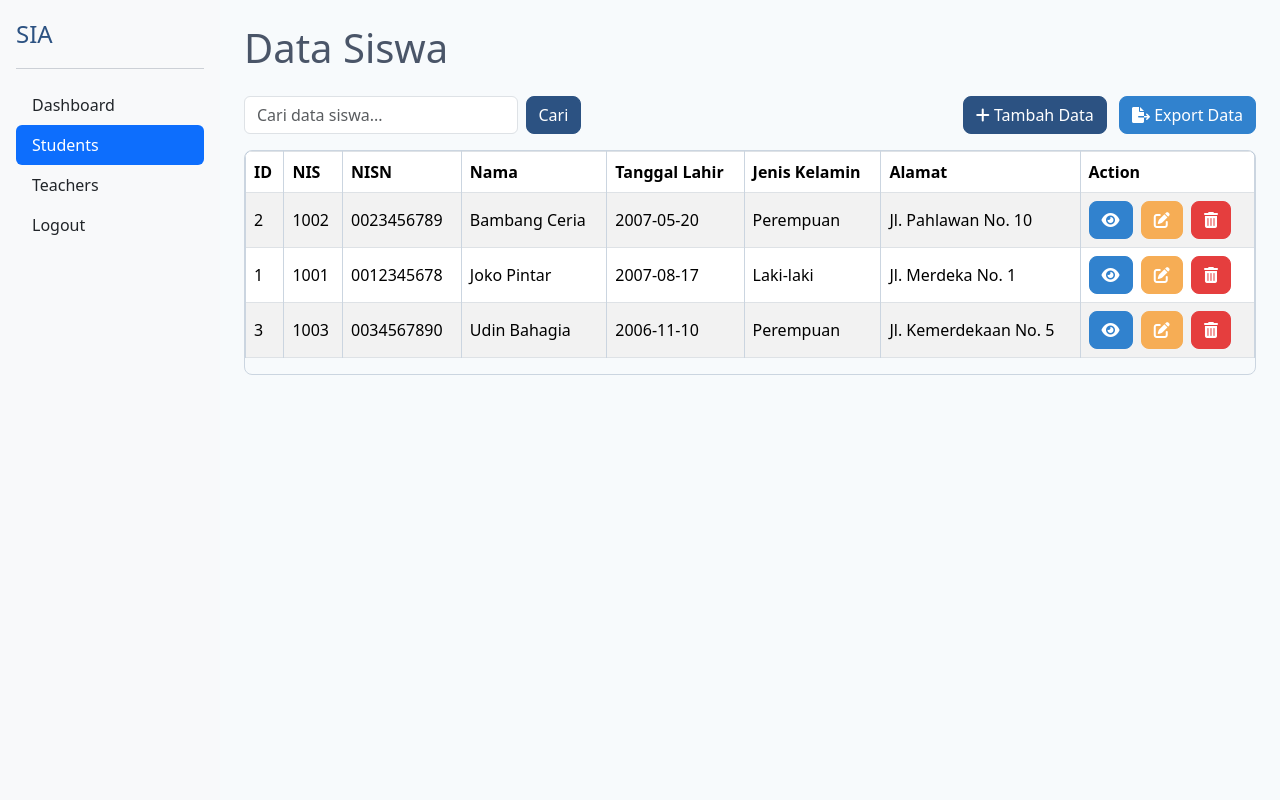
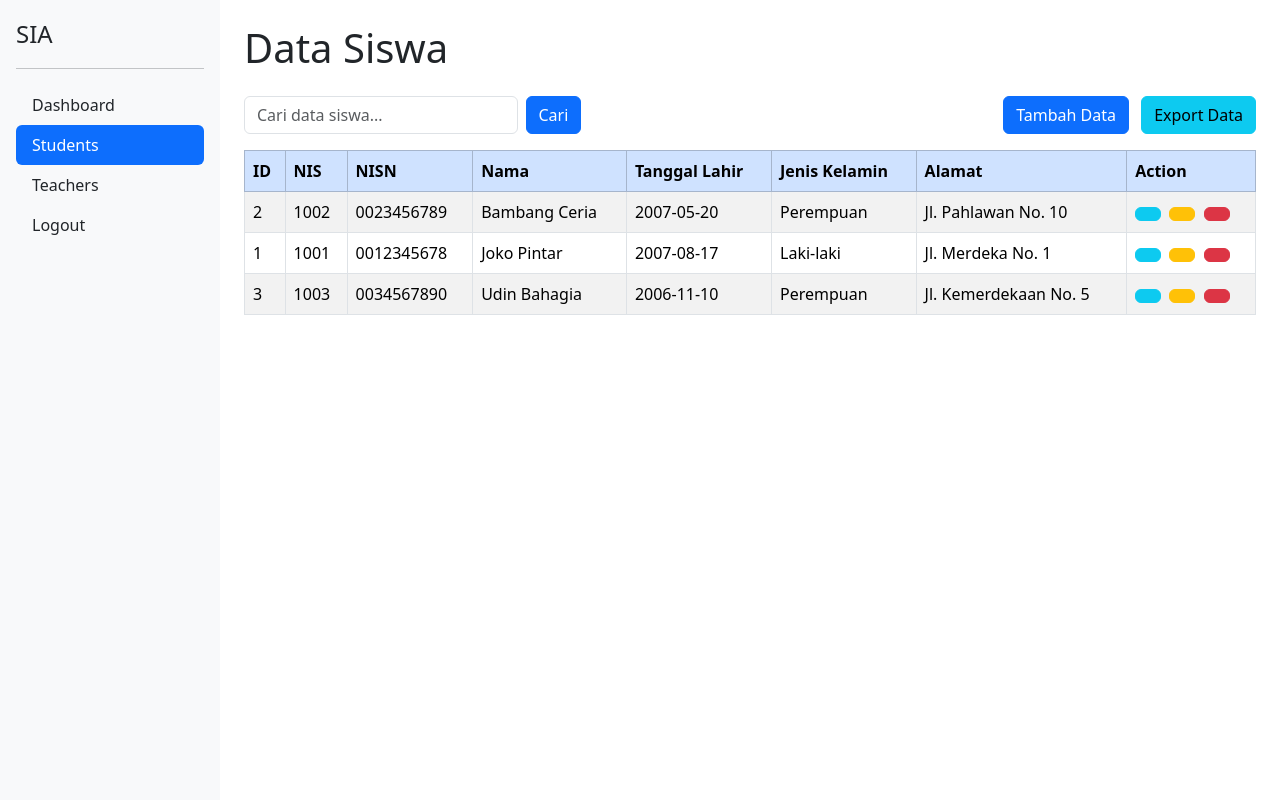
Before and after one commit to sheila-jvn/sia-php, a PHP site: page /sia-project/students.php in a window 1280 px wide. Run offline with PHP 8.4, Linux system fonts and the light colour scheme; data comes from the database, SQL or seed files in the repository.

Commit message:
Refactor students.php: remove custom styles, use Bootstrap classes and icons only

```diff
--- a/pages/students.php
+++ b/pages/students.php
@@ -26,113 +26,6 @@ $students = $stmt->fetchAll();
 
 ob_start();
 ?>
-<link rel="stylesheet" href="https://cdnjs.cloudflare.com/ajax/libs/font-awesome/6.0.0-beta3/css/all.min.css">
-<style>
-    :root {
-        --primary-blue: #2c5282;
-        --light-blue: #ebf8ff;
-        --text-color: #4a5568;
-        --border-color: #cbd5e0;
-        --bg-color: #f7fafc;
-    }
-    body {
-        background-color: var(--bg-color);
-        color: var(--text-color);
-    }
-
-    .card {
-        border-color: var(--border-color);
-    }
-
-    .btn-primary {
-        background-color: var(--primary-blue);
-        border-color: var(--primary-blue);
-        color: #fff;
-        border-radius: 0.5rem;
-        transition: background-color 0.3s ease, border-color 0.3s ease, transform 0.2s ease;
-    }
-
-    .btn-primary:hover {
-        background-color: #2a4365;
-        border-color: #2a4365;
-    }
-
-    .btn-info {
-        background-color: #3182ce;
-        border-color: #3182ce;
-        color: #fff;
-        border-radius: 0.5rem;
-        transition: background-color 0.3s ease, border-color 0.3s ease, transform 0.2s ease;
-    }
-
-    .btn-info:hover {
-        background-color: #2c5282;
-        border-color: #2c5282;
-    }
-
-    .btn-warning {
-        background-color: #f6ad55;
-        border-color: #f6ad55;
-        color: #fff;
-        border-radius: 0.5rem;
-        transition: background-color 0.3s ease, border-color 0.3s ease, transform 0.2s ease;
-    }
-
-    .btn-warning:hover {
-        background-color: #ed8936;
-        border-color: #ed8936;
-    }
-
-    .btn-danger {
-        background-color: #e53e3e;
-        border-color: #e53e3e;
-        color: #fff;
-        border-radius: 0.5rem;
-        transition: background-color 0.3s ease, border-color 0.3s ease, transform 0.2s ease;
-    }
-
-    .btn-danger:hover {
-        background-color: #c53030;
-        border-color: #c53030;
-    }
-
-    .form-control:focus {
-        border-color: var(--primary-blue);
-        box-shadow: 0 0 0 0.25rem rgba(44, 82, 130, 0.25);
-    }
-
-    .text-decoration-none {
-        color: var(--primary-blue) !important;
-    }
-
-    .text-decoration-none:hover {
-        text-decoration: underline !important;
-    }
-    .table-responsive {
-        border-radius: 0.5rem;
-        overflow: hidden;
-        border: 1px solid var(--border-color);
-    }
-
-    .table-bordered th,
-    .table-bordered td {
-        border-color: var(--border-color);
-    }
-
-    .table-striped tbody tr:nth-of-type(odd) {
-        background-color: var(--light-blue);
-    }
-
-    .table-hover tbody tr:hover {
-        background-color: rgba(44, 82, 130, 0.1);
-    }
-
-    .table-custom-dark-blue {
-        background-color: var(--primary-blue);
-        color: white;
-    }
-</style>
-
 <h1 class="mb-4">Data Siswa</h1>
 
 <div class="d-flex justify-content-between mb-3">
@@ -146,17 +39,14 @@ ob_start();
         </form>
     </div>
     <div>
-        <a href="<?= htmlspecialchars($urlPrefix) ?>/students/create" class="btn btn-primary me-2"> <i class="fas fa-plus"></i> Tambah Data
-        </a>
+<a href="<?= htmlspecialchars($urlPrefix) ?>/students/create" class="btn btn-primary me-2"> <i class="bi bi-plus"></i> Tambah Data</a>
          <a href="export_students.php<?= $searchQuery ? ('?search=' . urlencode($searchQuery)) : '' ?>" class="btn btn-info">
-            <i class="fas fa-file-export"></i> Export Data
-        </a>
-    </div>
+             <i class="bi bi-file-earmark-arrow-up"></i> Export Data</a>    </div>
 </div>
 
 <div class="table-responsive">
     <table class="table table-bordered table-striped table-hover align-middle">
-        <thead class="table-custom-dark-blue">
+        <thead class="table-primary">
             <tr>
                 <th>ID</th>
                 <th>NIS</th>
@@ -181,15 +71,14 @@ ob_start();
                         <td><?= htmlspecialchars($siswa['alamat']) ?></td>
                         <td>
 <a href="students-detail?id=<?= htmlspecialchars($siswa['id']) ?>" class="btn btn-info me-1" title="Detail">
-                                <i class="fas fa-eye"></i>
+                                 <i class="bi bi-eye"></i>
                              </a>
                              <a href="edit_student.php?id=<?= htmlspecialchars($siswa['id']) ?>" class="btn btn-warning me-1" title="Edit">
-                                <i class="fas fa-edit"></i>
+                                 <i class="bi bi-pencil"></i>
                              </a>
                              <a href="delete_student.php?id=<?= htmlspecialchars($siswa['id']) ?>" class="btn btn-danger" title="Hapus" onclick="return confirm('Apakah Anda yakin ingin menghapus data ini?');">
-                                <i class="fas fa-trash-alt"></i>
-                            </a>
-                        </td>
+                                 <i class="bi bi-trash"></i>
+                             </a>                        </td>
                     </tr>
                 <?php endforeach; ?>
             <?php else: ?>
```
Lines whose indentation alone changed are shown as unchanged.
